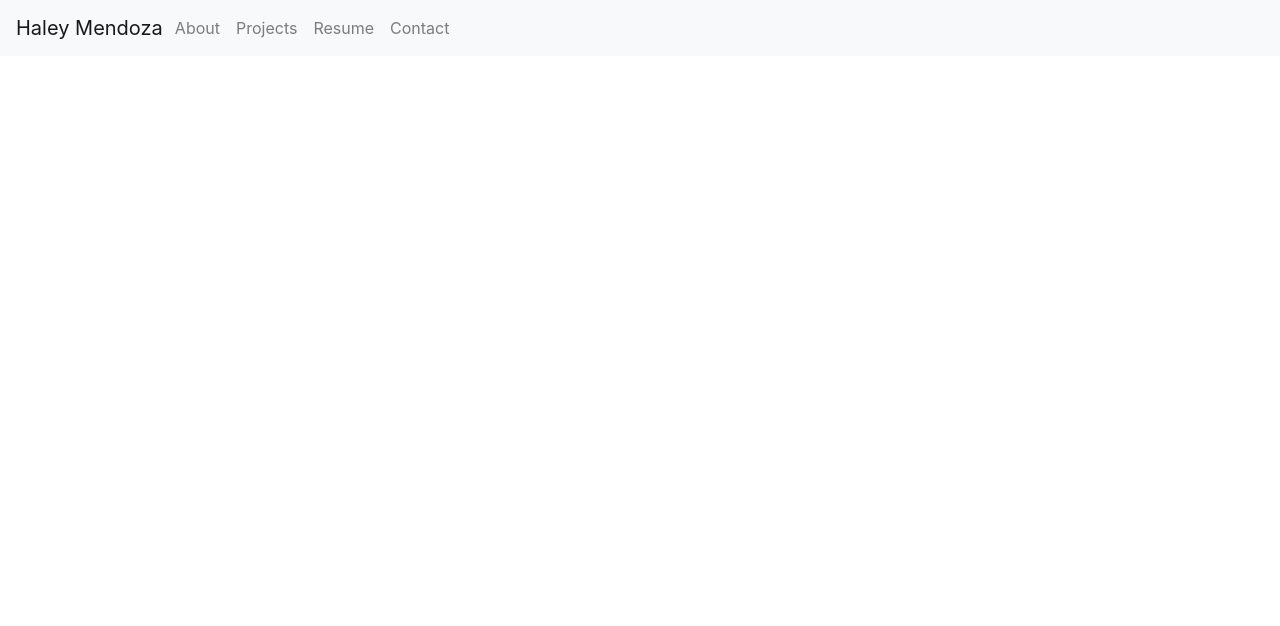
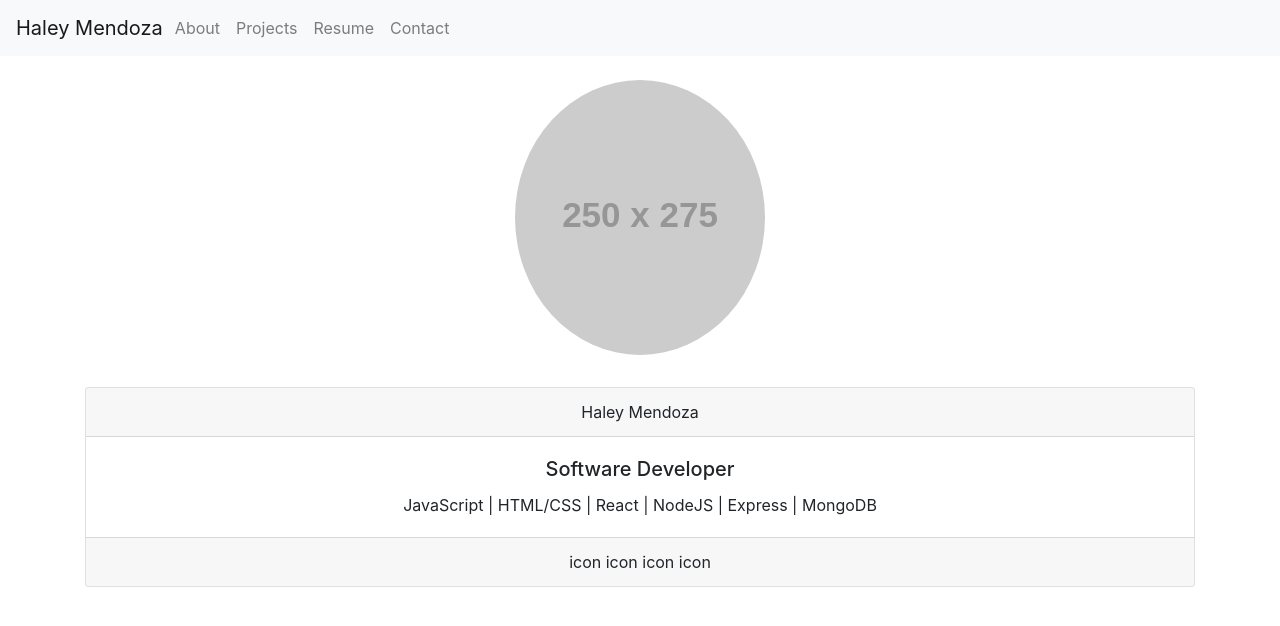
Before and after one commit to hjmendoza/haleymendoza, a React (Create React App) app: page / in a window 1280 px wide. Shown: the top 626 px of the page. Built offline with nearby package versions, Linux system fonts and the light colour scheme.

Commit message:
basic landing

```diff
--- a/src/App.js
+++ b/src/App.js
@@ -1,14 +1,14 @@
 import React, { Component } from 'react';
 
-// import './styles/App.css';
-import NavBar from './components/navbar'
+import NavBar from './components/navbar';
+import Landing from './components/landing';
 
 class App extends Component {
   render() {
     return (
       <div className="App">
         <NavBar />
-        <h1>Hello World</h1>
+        <Landing />
       </div>
     );
   }
--- /dev/null
+++ b/src/components/landing.js
@@ -0,0 +1,27 @@
+import React from 'react';
+
+import Image from 'react-bootstrap/Image';
+import Container from 'react-bootstrap/Container';
+import Card from 'react-bootstrap/Card';
+
+import '../styles/landing.css'
+
+const Landing = () => {
+  return(
+    <Container>
+      <Image src="https://via.placeholder.com/250x275" roundedCircle />
+      <Card className="text-center">
+        <Card.Header>Haley Mendoza</Card.Header>
+        <Card.Body>
+          <Card.Title>Software Developer</Card.Title>
+          <Card.Text>
+            JavaScript | HTML/CSS | React | NodeJS | Express | MongoDB
+          </Card.Text>
+        </Card.Body>
+        <Card.Footer>icon icon icon icon</Card.Footer>
+      </Card>
+    </Container>
+  )
+}
+
+export default Landing;
--- /dev/null
+++ b/src/styles/landing.css
@@ -0,0 +1,10 @@
+img{
+  margin: 5em auto 2em auto;
+  display:flex;
+  /* align-items:center; */
+  justify-content:center;
+}
+
+/* .container{
+  position: relative;
+} */
```
